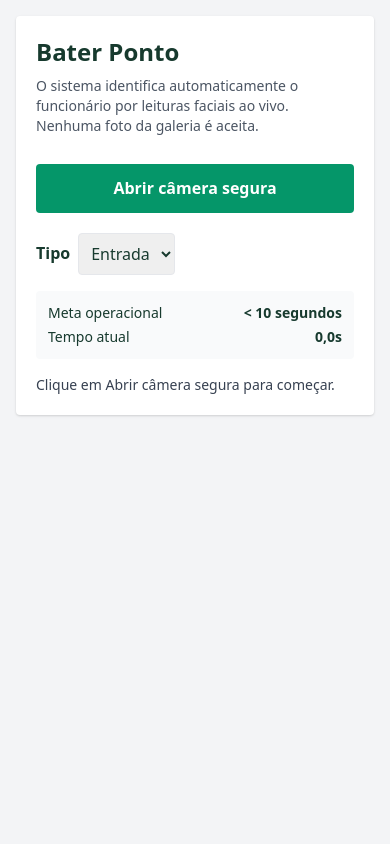
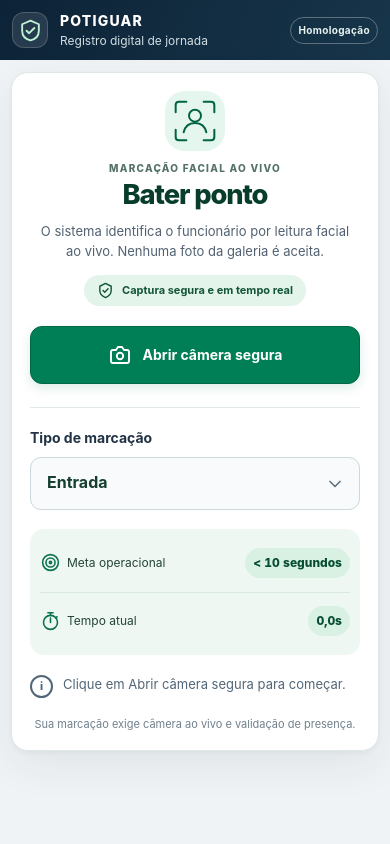
Before and after one commit to leon337/reconhecimento_facial, a Flask app: page /punch in a window 390 px wide. Run offline with Flask 3, Linux system fonts and the light colour scheme; some libraries are stand-ins or nearby versions.

Commit message:
feat(potiguar): redesign mobile do registro facial em homologação

```diff
--- /dev/null
+++ b/static/punch-redesign.css
@@ -0,0 +1,174 @@
+/* Potiguar • registro de ponto: layout independente, sem framework CDN. */
+:root {
+  color-scheme: light;
+  --punch-navy: #0d2337;
+  --punch-navy-light: #17354a;
+  --punch-green: #007f56;
+  --punch-green-dark: #006745;
+  --punch-ink: #133c30;
+  --punch-text: #223345;
+  --punch-muted: #607080;
+  --punch-border: #d9e4e1;
+  --punch-bg: #f0f3f5;
+  --punch-mint: #e3f5eb;
+  --punch-ring: #fcbe58;
+}
+* { box-sizing: border-box; }
+html { min-width: 280px; scroll-behavior: smooth; }
+body.punch-page {
+  margin: 0;
+  background: var(--punch-bg);
+  color: var(--punch-text);
+  font-family: Inter, ui-sans-serif, system-ui, -apple-system, "Segoe UI", Roboto, sans-serif;
+  line-height: 1.48;
+  font-size: 16px;
+  padding-bottom: max(24px, env(safe-area-inset-bottom));
+}
+.hidden { display: none !important; }
+.punch-topbar {
+  background: linear-gradient(115deg, var(--punch-navy), var(--punch-navy-light));
+  color: #fff;
+  padding: 14px max(16px, env(safe-area-inset-left)) 15px max(16px, env(safe-area-inset-right));
+}
+.punch-topbar-inner { width: min(100%, 960px); margin: 0 auto; display: flex; align-items: center; gap: 12px; }
+.punch-brand-symbol {
+  flex: 0 0 auto; width: 40px; height: 40px;
+  display: grid; place-items: center; border-radius: 12px;
+  background: rgba(255,255,255,.1); border: 1px solid rgba(255,255,255,.18);
+}
+.punch-brand-symbol svg { height: 25px; width: 25px; color: #bdf2d5; }
+.punch-topbar-text { display: flex; flex-direction: column; min-width: 0; }
+.punch-brand { font-weight: 800; font-size: 14px; letter-spacing: .085em; }
+.punch-brand-subtitle { color: #d1dee3; font-size: 12px; }
+.punch-environment {
+  margin-left: auto; font-size: 11px; font-weight: 700; letter-spacing: .035em;
+  border: 1px solid rgba(255,255,255,.3); border-radius: 50px;
+  padding: 5px 9px; color: #e8f4ef; white-space: nowrap;
+}
+.punch-card {
+  width: min(100% - 32px, 552px); margin: 22px auto 0;
+  padding: clamp(20px, 4vw, 32px);
+  border: 1px solid #e0e8e7; border-radius: 22px;
+  background: #fff; box-shadow: 0 14px 42px rgba(16,42,55,.07), 0 2px 5px rgba(16,42,55,.04);
+}
+.punch-intro { display: flex; flex-direction: column; align-items: center; text-align: center; }
+.punch-emblem {
+  width: 68px; height: 68px; display: grid; place-items: center;
+  color: #006344; background: #e4f6ed; border-radius: 20px;
+}
+.punch-emblem svg { width: 48px; height: 48px; }
+.punch-eyebrow {
+  color: #547366; font-size: 10px; font-weight: 800;
+  letter-spacing: .125em; margin: 15px 0 3px;
+}
+.punch-intro h1 {
+  margin: 0; color: #083d2c; font-size: clamp(27px, 7vw, 36px);
+  letter-spacing: -.04em; line-height: 1.18; font-weight: 800;
+}
+.punch-description { color: #516171; font-size: 14px; max-width: 39ch; margin: 11px 0 0; }
+.punch-trust {
+  display: inline-flex; gap: 8px; justify-content: center; align-items: center;
+  border-radius: 50px; background: var(--punch-mint); color: #145437;
+  padding: 7px 13px; margin-top: 18px; font-size: 12px; font-weight: 650;
+}
+.punch-trust svg { width: 17px; height: 17px; flex-shrink: 0; }
+.punch-capture { margin-top: 24px; display: grid; gap: 13px; }
+.punch-camera-shell {
+  position: relative; overflow: hidden; display: block; width: 100%;
+  height: clamp(300px, 85vw, 460px); border-radius: 16px;
+  background: #0c1717; border: 1px solid #b6d2ca;
+}
+.punch-video { width: 100%; height: 100%; object-fit: cover; display: block; }
+.punch-face-guide {
+  position: absolute; left: 50%; top: 50%; transform: translate(-50%, -50%);
+  height: 63%; width: 62%; max-width: 270px; min-width: 130px; pointer-events: none;
+}
+.punch-face-guide i { position: absolute; width: 25%; height: 18%; border: 4px solid #42df9c; }
+.punch-face-guide i:nth-child(1) { top: 0; left: 0; border-right: 0; border-bottom: 0; border-radius: 14px 0 0; }
+.punch-face-guide i:nth-child(2) { top: 0; right: 0; border-left: 0; border-bottom: 0; border-radius: 0 14px 0 0; }
+.punch-face-guide i:nth-child(3) { bottom: 0; left: 0; border-right: 0; border-top: 0; border-radius: 0 0 0 14px; }
+.punch-face-guide i:nth-child(4) { bottom: 0; right: 0; border-left: 0; border-top: 0; border-radius: 0 0 14px; }
+.punch-live-label {
+  position: absolute; left: 12px; top: 12px; display: inline-flex; align-items: center; gap: 7px;
+  background: rgba(5,28,22,.85); border: 1px solid rgba(120,249,179,.45);
+  padding: 6px 10px; border-radius: 50px; color: #fff; font-size: 12px; font-weight: 700;
+  pointer-events: none;
+}
+.punch-live-dot { width: 7px; height: 7px; border-radius: 50%; background: #4fe3a6; }
+.punch-action {
+  width: 100%; display: inline-flex; justify-content: center; align-items: center; gap: 11px;
+  min-height: 58px; padding: 12px 14px;
+  border-radius: 12px; border: 1px solid #006843; background: var(--punch-green);
+  color: white; font: inherit; font-weight: 750; font-size: clamp(14px, 3.5vw, 16px);
+  line-height: 1.3; text-align: center; cursor: pointer;
+  box-shadow: 0 4px 12px rgba(0,127,86,.14); transition: background .15s, transform .15s;
+}
+.punch-action svg { width: 24px; height: 24px; flex-shrink: 0; }
+.punch-action:hover:not(:disabled) { background: var(--punch-green-dark); }
+.punch-action:active:not(:disabled) { transform: translateY(1px); }
+.punch-action:disabled { opacity: .54; cursor: not-allowed; }
+.punch-challenge {
+  border: 1px solid #b8d8cb; border-radius: 12px; background: #f0fbf5;
+  padding: 15px 14px; text-align: center;
+}
+.punch-challenge-eyebrow { font-size: 10px; color: #2e7454; letter-spacing: .1em; font-weight: 750; }
+.punch-challenge-title { margin: 4px 0; font-size: 17px; font-weight: 800; color: var(--punch-ink); }
+.punch-challenge-countdown { margin: 0; font-size: 13px; color: #376b55; }
+.punch-fields { margin-top: 23px; padding-top: 20px; border-top: 1px solid #e1e9eb; }
+.punch-field-label { display: block; font-weight: 750; margin: 0 0 8px; font-size: 14px; color: var(--punch-text); }
+.punch-select-wrap { position: relative; }
+.punch-select-wrap select {
+  appearance: none; -webkit-appearance: none; display: block; width: 100%;
+  min-height: 53px; padding: 12px 46px 12px 16px; border-radius: 11px;
+  border: 1px solid #cbd8dd; background: #f8fafb; color: #163f30;
+  font: inherit; font-size: 16px; font-weight: 700;
+}
+.punch-select-wrap svg { position: absolute; right: 15px; top: 17px; width: 20px; height: 20px; pointer-events: none; color: #617587; }
+.punch-select-wrap select:disabled { opacity: .65; }
+.punch-performance { border-radius: 14px; background: #eff7f3; padding: 5px 14px; margin-top: 19px; }
+.punch-metric { min-height: 58px; display: flex; gap: 8px; justify-content: space-between; align-items: center; }
+.punch-metric + .punch-metric { border-top: 1px solid #d8e9e0; }
+.punch-metric-label { display: flex; align-items: center; gap: 9px; min-width: 0; font-size: 13px; color: #254538; }
+.punch-metric-label svg { width: 21px; height: 21px; color: #09724f; flex-shrink: 0; }
+.punch-metric-value {
+  white-space: nowrap; font-size: 13px; color: #064d34; background: #d8f1e3;
+  padding: 6px 10px; border-radius: 40px; font-variant-numeric: tabular-nums; font-weight: 800;
+}
+.punch-status {
+  display: flex; align-items: flex-start; gap: 10px;
+  min-height: 28px; font-size: 13px; color: #526677;
+  line-height: 1.45; margin: 20px 0 0; overflow-wrap: anywhere;
+}
+.punch-status::before {
+  content: "i"; display: inline-grid; place-items: center;
+  flex: 0 0 19px; width: 19px; height: 19px;
+  border: 2px solid currentColor; border-radius: 50%; font-size: 11px; font-weight: 850; line-height: 1;
+}
+.punch-status.text-red-700 { color: #a12730; }
+.punch-status.text-green-700 { color: #087a51; }
+.punch-status.text-gray-700 { color: #526677; }
+.punch-privacy { margin: 13px 0 0; font-size: 11px; color: #71808c; text-align: center; }
+.punch-page :is(button,select):focus-visible { outline: 3px solid var(--punch-ring); outline-offset: 3px; }
+@media (min-width: 800px) {
+  .punch-card { width: min(100% - 48px, 610px); margin: 34px auto; }
+  .punch-topbar { padding-block: 19px; }
+  .punch-emblem { width: 78px; height: 78px; }
+}
+@media (max-width: 390px) {
+  .punch-card { width: calc(100% - 22px); margin-top: 12px; border-radius: 17px; padding: 18px; }
+  .punch-topbar { padding: 11px 12px; }
+  .punch-brand-symbol { height: 36px; width: 36px; }
+  .punch-environment { font-size: 10px; padding: 5px 7px; }
+  .punch-emblem { height: 60px; width: 60px; }
+  .punch-eyebrow { margin-top: 10px; }
+  .punch-description { font-size: 13px; }
+  .punch-trust { font-size: 11px; margin-top: 14px; }
+  .punch-capture { margin-top: 20px; }
+  .punch-performance { padding-inline: 10px; }
+  .punch-metric-label { font-size: 12px; gap: 6px; }
+  .punch-metric-value { font-size: 12px; padding: 6px 8px; }
+}
+@media (prefers-reduced-motion: reduce) {
+  html { scroll-behavior: auto; }
+  .punch-action { transition: none; }
+}
--- a/static/punch.js
+++ b/static/punch.js
@@ -11,6 +11,8 @@
   const statusElement = document.getElementById("status");
   const elapsedElement = document.getElementById("elapsed-time");
   const typeSelect = document.getElementById("tipo");
+  const cameraShell = document.getElementById("camera-shell");
+  const cameraStateText = document.getElementById("camera-state-text");
 
   if (
     !app ||
@@ -69,12 +71,24 @@
     typeSelect.disabled = value;
   };
 
+  const setCameraState = (active) => {
+    app.dataset.cameraState = active ? "active" : "idle";
+    if (cameraShell) cameraShell.classList.toggle("hidden", !active);
+    if (cameraStateText) {
+      cameraStateText.textContent = active
+        ? "Câmera ativa"
+        : "Captura segura e em tempo real";
+    }
+  };
+
   const stopCamera = () => {
     if (stream) {
       stream.getTracks().forEach((track) => track.stop());
       stream = null;
     }
     video.srcObject = null;
+    video.classList.add("hidden");
+    setCameraState(false);
   };
 
   const secureCameraAvailable = () =>
@@ -106,6 +120,7 @@
       video.srcObject = stream;
       await video.play();
       video.classList.remove("hidden");
+      setCameraState(true);
       startCameraButton.classList.add("hidden");
       startVerificationButton.classList.remove("hidden");
       startVerificationButton.disabled = false;
--- a/templates/punch.html
+++ b/templates/punch.html
@@ -2,77 +2,104 @@
 <html lang="pt-BR">
 <head>
   <meta charset="UTF-8">
-  <meta name="viewport" content="width=device-width, initial-scale=1.0">
-  <title>Bater Ponto</title>
-  <link href="https://cdn.jsdelivr.net/npm/tailwindcss@2.2.19/dist/tailwind.min.css" rel="stylesheet">
-  <link rel="stylesheet" href="{{ url_for('static', filename='potiguar-design.css') }}">
+  <meta name="viewport" content="width=device-width, initial-scale=1, viewport-fit=cover">
+  <meta name="theme-color" content="#0d2337">
+  <title>Bater ponto • Potiguar</title>
+  <link rel="stylesheet" href="{{ url_for('static', filename='punch-redesign.css') }}">
 </head>
-<body class="min-h-screen bg-gray-100 p-4">
+<body class="punch-page">
+  <header class="punch-topbar">
+    <div class="punch-topbar-inner">
+      <span class="punch-brand-symbol" aria-hidden="true">
+        <svg viewBox="0 0 24 24" fill="none" stroke="currentColor" stroke-width="1.8" stroke-linecap="round" stroke-linejoin="round"><path d="M12 2.5 20 6v6.2c0 5-3.2 8.1-8 9.3-4.8-1.2-8-4.3-8-9.3V6l8-3.5Z"/><path d="m8.2 12.2 2.5 2.4 5-5"/></svg>
+      </span>
+      <div class="punch-topbar-text">
+        <span class="punch-brand">POTIGUAR</span>
+        <span class="punch-brand-subtitle">Registro digital de jornada</span>
+      </div>
+      <span class="punch-environment">Homologação</span>
+    </div>
+  </header>
+
   <main
     id="punch-app"
     data-submit-url="{{ url_for('punch.punch_submit') }}"
     data-challenge-url="{{ url_for('punch.punch_challenge') }}"
     data-csrf-token="{{ csrf_token() }}"
-    class="mx-auto max-w-xl rounded bg-white p-5 shadow"
+    data-camera-state="idle"
+    class="punch-card"
   >
-    <h1 class="mb-2 text-2xl font-bold">Bater Ponto</h1>
-    <p class="mb-4 text-sm text-gray-600">
-      O sistema identifica automaticamente o funcionário por leituras faciais ao vivo. Nenhuma foto da galeria é aceita.
-    </p>
-
-    <section class="space-y-3">
-      <video
-        id="video"
-        autoplay
-        playsinline
-        muted
-        class="hidden w-full rounded bg-black"
-        aria-label="Câmera para reconhecimento facial"
-      ></video>
-
-      <div id="challenge-panel" class="hidden rounded border border-blue-200 bg-blue-50 p-3 text-center">
-        <p id="challenge-text" class="font-semibold text-blue-900"></p>
-        <p id="challenge-countdown" class="mt-1 text-sm text-blue-700"></p>
+    <div class="punch-intro">
+      <div class="punch-emblem" aria-hidden="true">
+        <svg viewBox="0 0 72 72" fill="none" stroke="currentColor" stroke-width="3" stroke-linecap="round" stroke-linejoin="round"><path d="M7 23V12c0-3 2-5 5-5h11M49 7h11c3 0 5 2 5 5v11M65 49v11c0 3-2 5-5 5H49M23 65H12c-3 0-5-2-5-5V49"/><circle cx="36" cy="28" r="9"/><path d="M19 53c2-9 8-14 17-14s15 5 17 14"/></svg>
+      </div>
+      <p class="punch-eyebrow">MARCAÇÃO FACIAL AO VIVO</p>
+      <h1>Bater ponto</h1>
+      <p class="punch-description">O sistema identifica o funcionário por leitura facial ao vivo. Nenhuma foto da galeria é aceita.</p>
+      <div class="punch-trust" aria-label="Captura por câmera segura">
+        <svg aria-hidden="true" viewBox="0 0 24 24" fill="none" stroke="currentColor" stroke-width="2" stroke-linecap="round" stroke-linejoin="round"><path d="m12 2 8 4v6c0 5-3 8-8 10-5-2-8-5-8-10V6l8-4Z"/><path d="m8.5 12 2.4 2.4 4.7-5"/></svg>
+        <span id="camera-state-text">Captura segura e em tempo real</span>
+      </div>
     </div>
 
-      <button
-        id="start-camera"
-        type="button"
-        class="w-full rounded bg-green-600 px-4 py-3 font-semibold text-white hover:bg-green-700"
-      >
-        Abrir câmera segura
+    <section class="punch-capture" aria-label="Captura e identificação facial">
+      <div id="camera-shell" class="punch-camera-shell hidden">
+        <video id="video" autoplay playsinline muted class="punch-video hidden" aria-label="Imagem da câmera para reconhecimento facial"></video>
+        <div class="punch-face-guide" aria-hidden="true">
+          <i></i><i></i><i></i><i></i>
+        </div>
+        <span class="punch-live-label"><span class="punch-live-dot"></span> Câmera ativa</span>
+      </div>
+
+      <div id="challenge-panel" class="punch-challenge hidden" aria-live="polite">
+        <span class="punch-challenge-eyebrow">VERIFICAÇÃO DE PRESENÇA</span>
+        <p id="challenge-text" class="punch-challenge-title"></p>
+        <p id="challenge-countdown" class="punch-challenge-countdown"></p>
+      </div>
+
+      <button id="start-camera" type="button" class="punch-action">
+        <svg viewBox="0 0 24 24" fill="none" stroke="currentColor" stroke-width="1.9" stroke-linecap="round" stroke-linejoin="round" aria-hidden="true"><path d="M14 4h-4L8 7H5a2 2 0 0 0-2 2v9a2 2 0 0 0 2 2h14a2 2 0 0 0 2-2V9a2 2 0 0 0-2-2h-3l-2-3Z"/><circle cx="12" cy="13" r="3.2"/></svg>
+        <span>Abrir câmera segura</span>
       </button>
 
-      <button
-        id="start-verification"
-        type="button"
-        disabled
-        class="hidden w-full rounded bg-indigo-600 px-4 py-3 font-semibold text-white hover:bg-indigo-700 disabled:cursor-not-allowed disabled:opacity-50"
-      >
-        Identificar e registrar ponto
+      <button id="start-verification" type="button" disabled class="punch-action hidden">
+        <svg viewBox="0 0 24 24" fill="none" stroke="currentColor" stroke-width="1.9" stroke-linecap="round" stroke-linejoin="round" aria-hidden="true"><path d="M8 3H5a2 2 0 0 0-2 2v3m13-5h3a2 2 0 0 1 2 2v3m0 8v3a2 2 0 0 1-2 2h-3M8 21H5a2 2 0 0 1-2-2v-3"/><circle cx="12" cy="9" r="3"/><path d="M6.8 18a5.2 5.2 0 0 1 10.4 0"/></svg>
+        <span>Identificar e registrar ponto</span>
       </button>
     </section>
 
-    <div class="mt-5 flex items-center gap-2">
-      <label for="tipo" class="font-semibold">Tipo</label>
-      <select id="tipo" class="rounded border p-2">
+    <section class="punch-fields" aria-label="Dados da marcação">
+      <label for="tipo" class="punch-field-label">Tipo de marcação</label>
+      <div class="punch-select-wrap">
+        <select id="tipo" name="tipo">
           <option value="ENTRADA">Entrada</option>
           <option value="SAIDA">Saída</option>
         </select>
+        <svg aria-hidden="true" viewBox="0 0 24 24" fill="none" stroke="currentColor" stroke-width="2.1" stroke-linecap="round" stroke-linejoin="round"><path d="m6 9 6 6 6-6"/></svg>
       </div>
+    </section>
 
-    <div class="mt-4 rounded bg-gray-50 p-3 text-sm">
-      <div class="flex justify-between">
+    <section class="punch-performance" aria-label="Indicadores de tempo">
+      <div class="punch-metric">
+        <div class="punch-metric-label">
+          <svg aria-hidden="true" viewBox="0 0 24 24" fill="none" stroke="currentColor" stroke-width="1.8"><circle cx="12" cy="12" r="9"/><circle cx="12" cy="12" r="5.2"/><circle cx="12" cy="12" r="1.3"/></svg>
           <span>Meta operacional</span>
-        <strong>&lt; 10 segundos</strong>
         </div>
-      <div class="mt-1 flex justify-between">
+        <strong class="punch-metric-value">&lt; 10 segundos</strong>
+      </div>
+      <div class="punch-metric">
+        <div class="punch-metric-label">
+          <svg aria-hidden="true" viewBox="0 0 24 24" fill="none" stroke="currentColor" stroke-width="1.8" stroke-linecap="round" stroke-linejoin="round"><circle cx="12" cy="13" r="8"/><path d="M12 13V8m-3-6h6m-3 0v3m6 3 1.5-1.5"/></svg>
           <span>Tempo atual</span>
-        <strong id="elapsed-time">0,0s</strong>
         </div>
+        <strong id="elapsed-time" class="punch-metric-value" aria-live="off">0,0s</strong>
       </div>
+    </section>
 
-    <p id="status" role="status" aria-live="polite" class="mt-4 min-h-6 text-sm text-gray-700"></p>
+    <p id="status" role="status" aria-live="polite" aria-atomic="true" class="punch-status">
+      Clique em Abrir câmera segura para começar.
+    </p>
+    <p class="punch-privacy">Sua marcação exige câmera ao vivo e validação de presença.</p>
   </main>
 
   <script src="{{ url_for('static', filename='punch.js') }}" defer></script>
```
Also changed, not shown: tests/test_punch_redesign_ui.py (added, +48 -0 lines), 1 other file. Lines whose indentation alone changed are shown as unchanged.
